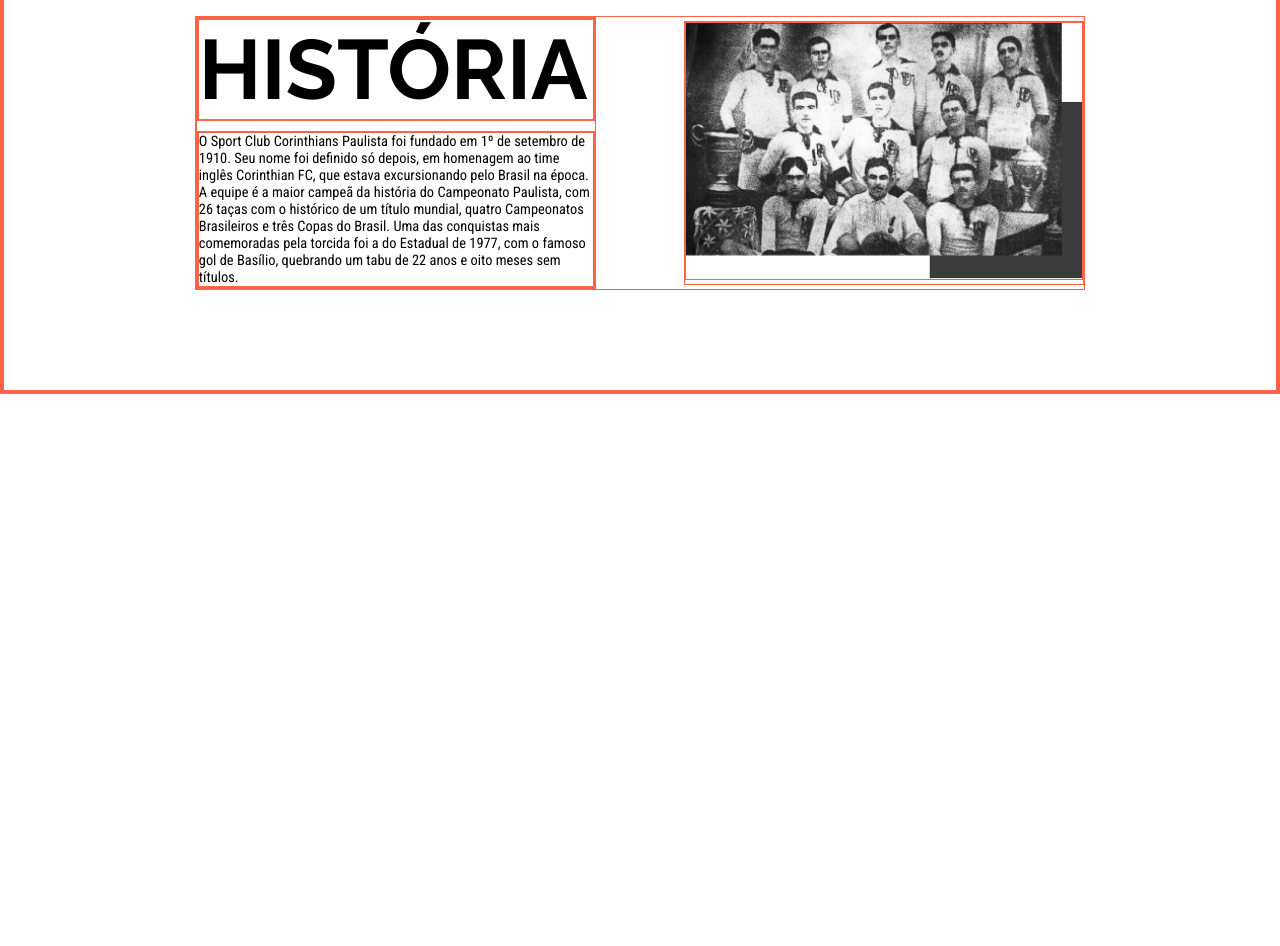
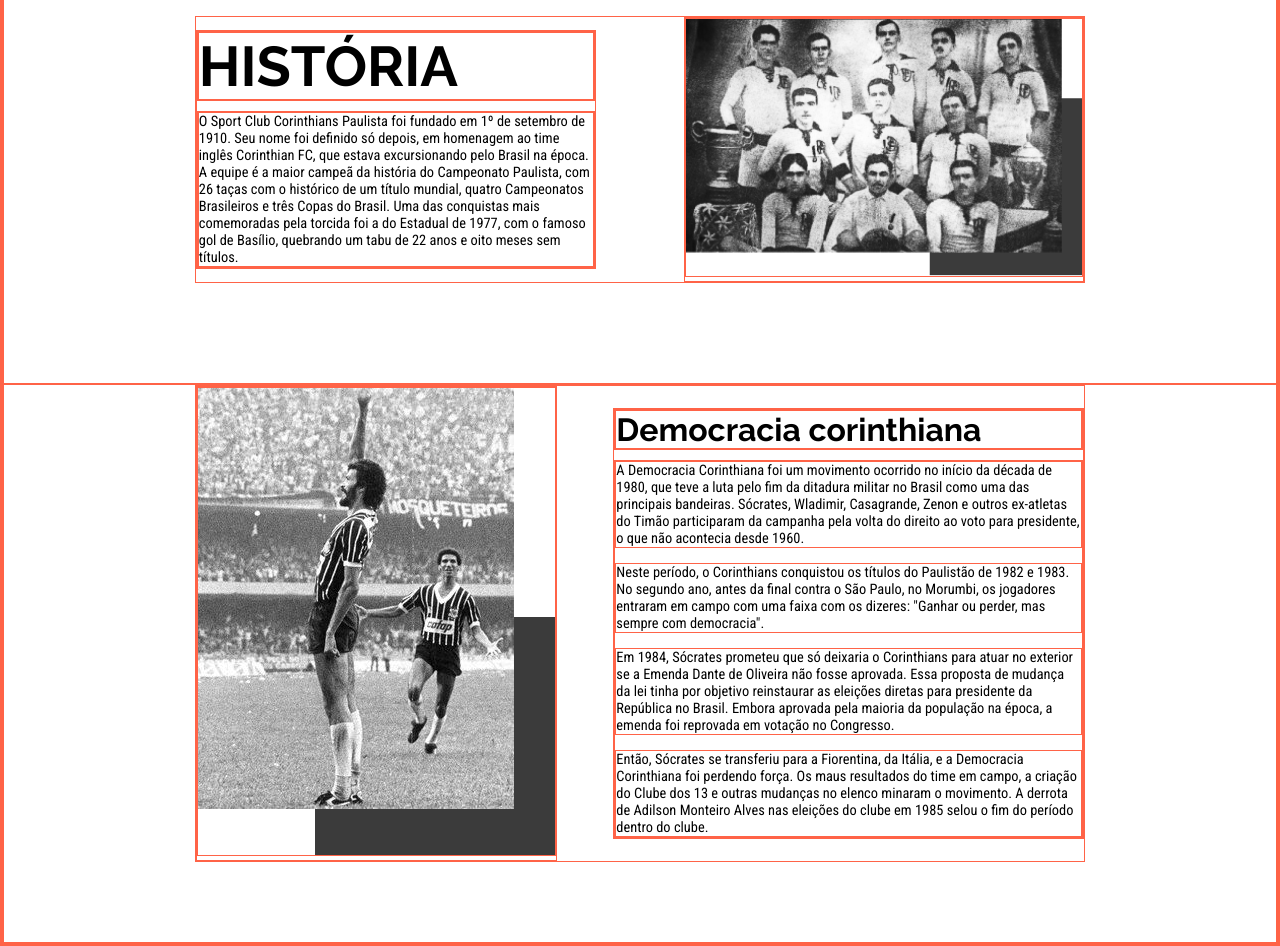
Before and after one commit to RebecaBaruch/corinthians-landing-page, a plain HTML site: page src/index.html in a window 1280 px wide. Shown: the part 1000-1946 px from the top of the page. Before the commit the page ends 1394 px from the top, so only its background shows below. Drawn offline with Linux system fonts and the light colour scheme.

Commit message:
section da democracia corinthiana

```diff
--- a/src/css/style.css
+++ b/src/css/style.css
@@ -86,26 +86,31 @@ section{
     font: bold 3rem 'Roboto Condensed', sans-serif;
 }
 
-.text-content{
+.text-container{
     display: flex;
     justify-content: space-between;
     flex-direction: column;
     gap: 10px;
+    font: 0.9rem 'Roboto Condensed', sans-serif;
 }
 
-.title-container{
+.title-container h1{
     font: bold 3.5rem 'Raleway', sans-serif;
 }
 
-.text-content{
-    font: 0.9rem 'Roboto Condensed', sans-serif;
+.txtContent{
+    display: flex;
+    justify-content: space-between;
+    flex-direction: column;
+    gap: 15px;
 }
 
 .story-section{
     padding: 100px 0;
 }
 
-.story-container{
+.story-container,
+.democ-container{
     display: flex;
     justify-content: space-between;
     flex-direction: row;
@@ -123,3 +128,15 @@ section{
 .story-img img{
     width: 100%;
 }
+
+.democ-container{
+    margin-bottom: 10vh;
+}
+
+.democ-text{
+    width: 53%;
+}
+
+.democ-title h2{
+    font: bold 2rem 'Raleway', sans-serif;
+}
--- a/src/index.html
+++ b/src/index.html
@@ -42,10 +42,11 @@
             </div>
         </section>
 
+        <!-- story-section -->
         <section class="story-section">
             <div class="container story-container">
 
-                <div class="text-content story-text">
+                <div class="text-container story-text">
                     <div class="title-container story-title">
                         <h1>HISTÓRIA</h1>
                     </div>
@@ -63,6 +64,37 @@
             </div>
         </section>
 
+        <section class="democracia-section">
+            <div class="container democ-container">
+                <figure class="img-content democ-img">
+                    <img src="img/socrates.png" alt="jogador socrates">
+                </figure>
+
+                <div class="text-container democ-text">
+                    <div class="title-container democ-title">
+                        <h2>Democracia corinthiana</h2>
+                    </div>
+
+                    <div class="txtContent democ-txtContent">
+                        <p>
+                            A Democracia Corinthiana foi um movimento ocorrido no início da década de 1980, que teve a luta pelo fim da ditadura militar no Brasil como uma das principais bandeiras. Sócrates, Wladimir, Casagrande, Zenon e outros ex-atletas do Timão participaram da campanha pela volta do direito ao voto para presidente, o que não acontecia desde 1960.
+                        </p>
+
+                        <p>
+                            Neste período, o Corinthians conquistou os títulos do Paulistão de 1982 e 1983. No segundo ano, antes da final contra o São Paulo, no Morumbi, os jogadores entraram em campo com uma faixa com os dizeres: "Ganhar ou perder, mas sempre com democracia".
+                        </p>
+
+                        <p>
+                            Em 1984, Sócrates prometeu que só deixaria o Corinthians para atuar no exterior se a Emenda Dante de Oliveira não fosse aprovada. Essa proposta de mudança da lei tinha por objetivo reinstaurar as eleições diretas para presidente da República no Brasil. Embora aprovada pela maioria da população na época, a emenda foi reprovada em votação no Congresso.
+                        </p>
+
+                        <p>
+                            Então, Sócrates se transferiu para a Fiorentina, da Itália, e a Democracia Corinthiana foi perdendo força. Os maus resultados do time em campo, a criação do Clube dos 13 e outras mudanças no elenco minaram o movimento. A derrota de Adilson Monteiro Alves nas eleições do clube em 1985 selou o fim do período dentro do clube.                        </p>
+                    </div>
+                </div>
+            </div>
+        </section>
+
     </div>
 </body>
 </html>
```
